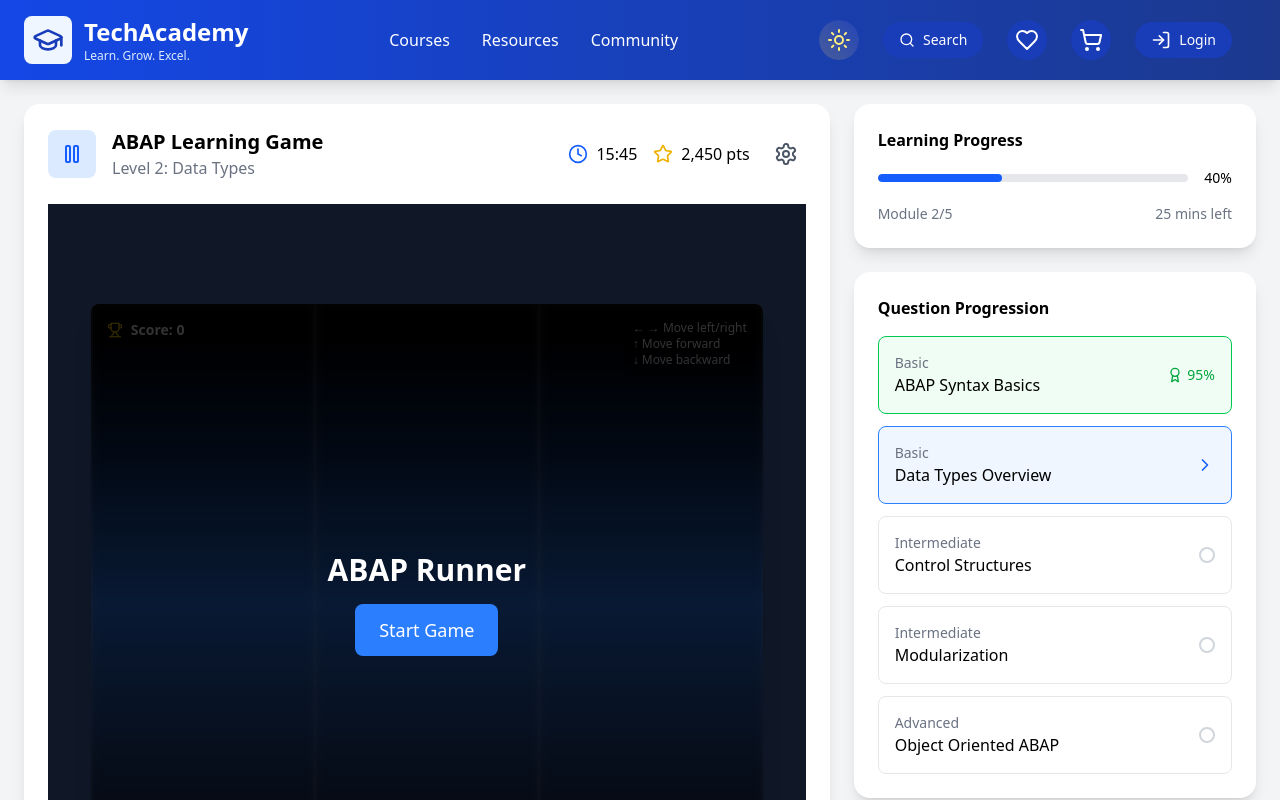
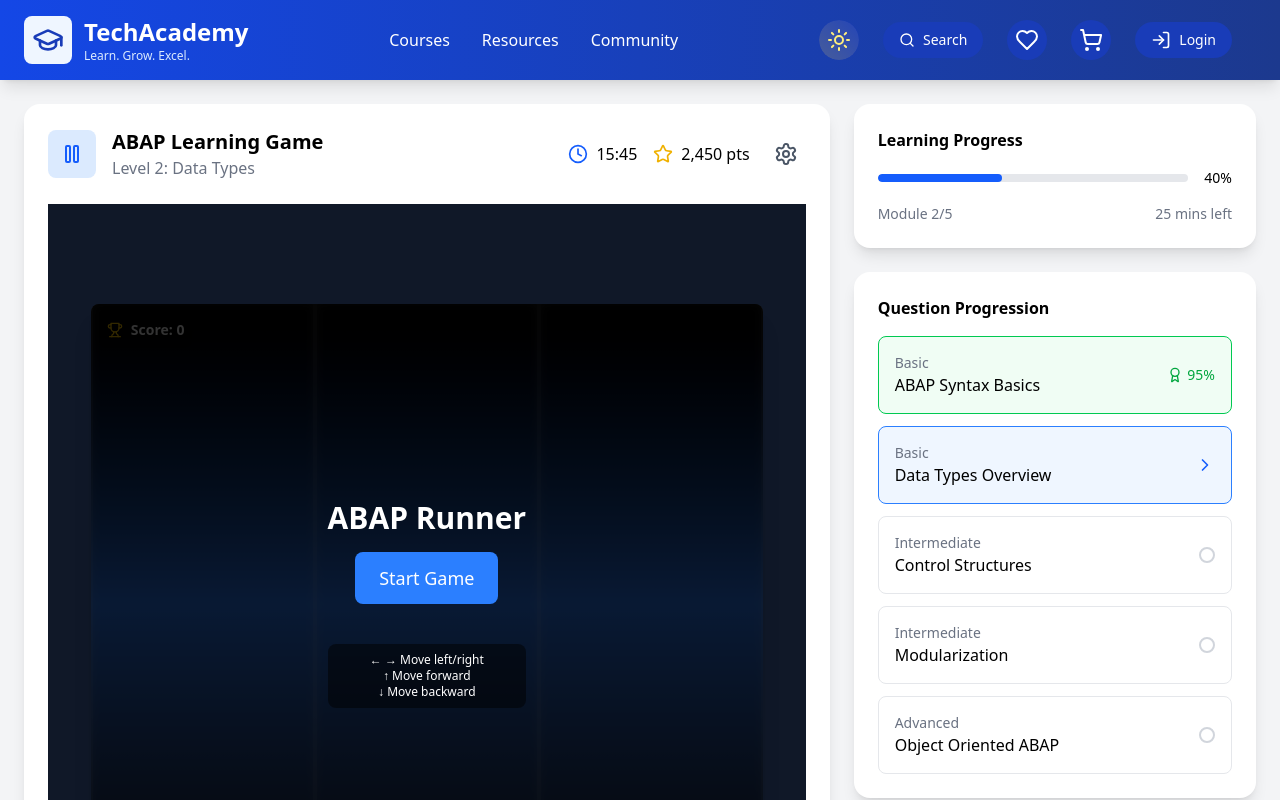
Before and after one commit to InsansaTechnoledge/SAP_Training, a React (Vite) app in the folder Frontend/: page /game in a window 1280 px wide. Shown: the top 800 px of the page. Built offline with nearby package versions, Linux system fonts and the light colour scheme; a web font is replaced by a local one.

Commit message:
game edit2

```diff
--- a/Frontend/src/Games/ABAP/Module/ModuleOne/GameOne.jsx
+++ b/Frontend/src/Games/ABAP/Module/ModuleOne/GameOne.jsx
@@ -567,12 +567,6 @@ const ABAPRunner = () => {
                     </div>
                 </div>
 
-                {/* Controls Guide */}
-                <div className="absolute top-2 right-2 bg-black/50 p-2 rounded-lg text-white text-xs">
-                    <p>← → Move left/right</p>
-                    <p>↑ Move forward</p>
-                    <p>↓ Move backward</p>
-                </div>
 
                 {/* Start/Game Over Screen */}
                 <AnimatePresence>
@@ -602,6 +596,13 @@ const ABAPRunner = () => {
                                 >
                                     {gameOver ? 'Play Again' : 'Start Game'}
                                 </motion.button>
+                                {/* Controls Guide */}
+                                <div className="  mt-10 bg-black/50 p-2 rounded-lg text-white text-xs">
+                                    <p>← → Move left/right</p>
+                                    <p>↑ Move forward</p>
+                                    <p>↓ Move backward</p>
+                                </div>
+
                             </motion.div>
                         </motion.div>
                     )}
```
